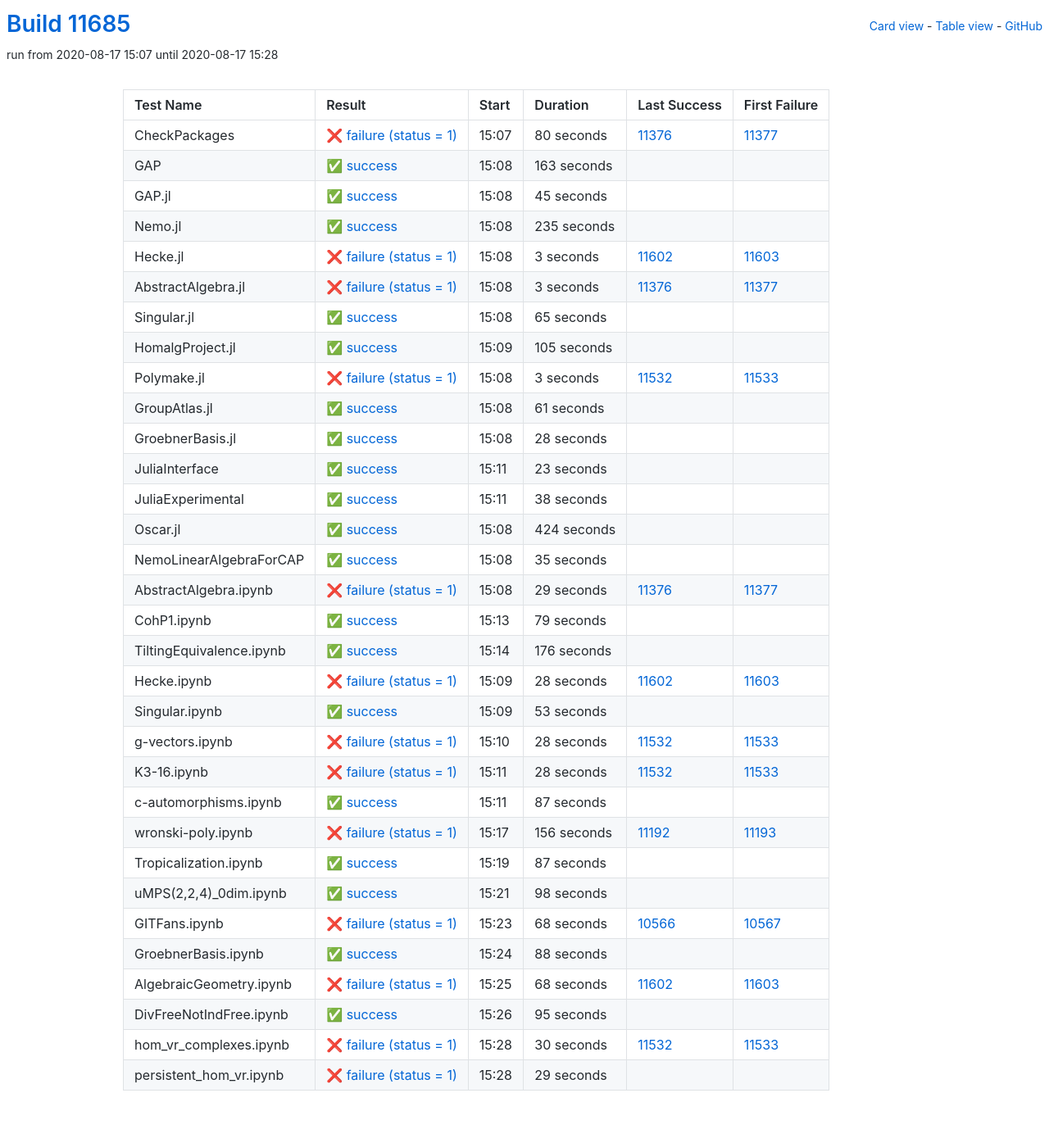
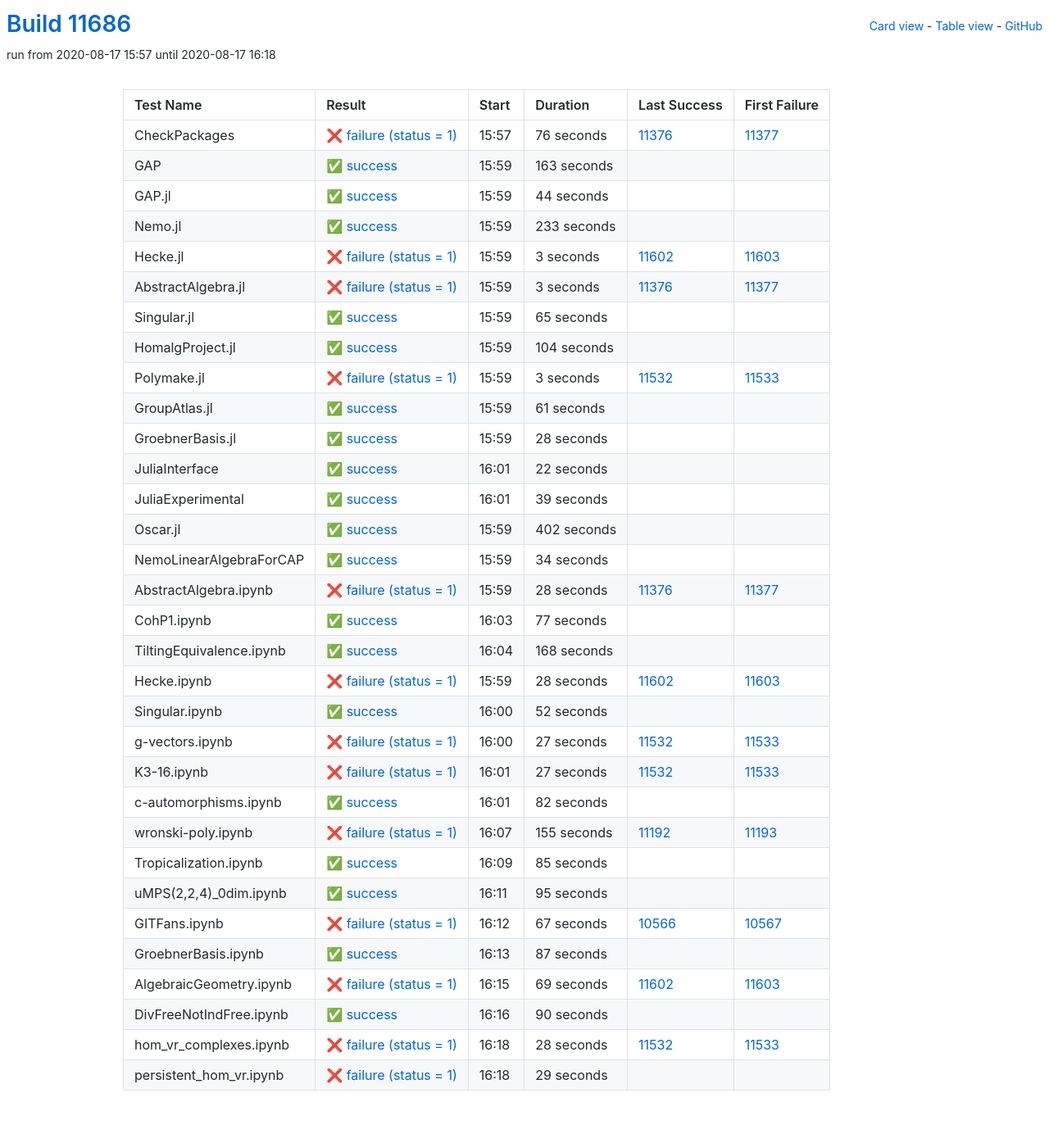
Before and after one commit to oscar-system/oscar-ci-status, a Jekyll site: the page built from table.html, in a window 1280 px wide. Shown: the whole page at 82% size. Built offline with Jekyll 4.4.1, drawn with Linux system fonts in a browser that asks for light colours.

Commit message:
Build #11686

```diff
--- a/_data/ci.yml
+++ b/_data/ci.yml
@@ -1,6 +1,6 @@
 ---
-build: 11685
-build_url: https://oscarci.mathematik.uni-kl.de/job/oscar/11685/
+build: 11686
+build_url: https://oscarci.mathematik.uni-kl.de/job/oscar/11686/
 job: oscar
 organization: oscar-system
 repo: oscar-ci-status
@@ -8,20 +8,20 @@
 tests:
 - name: CheckPackages
   id: checkpackages
-  log: https://oscarci.mathematik.uni-kl.de/job/oscar/11685/artifact/logs/build-11685/CheckPackages.log
-  start: 2020-08-17 15:07
+  log: https://oscarci.mathematik.uni-kl.de/job/oscar/11686/artifact/logs/build-11686/CheckPackages.log
+  start: 2020-08-17 15:57
   success: false
   exitcode: 1
   status: failure
-  duration: 80
+  duration: 76
   last_success: 11376
   last_success_url: https://oscarci.mathematik.uni-kl.de/job/oscar/11376/
   first_failure: 11377
   first_failure_url: https://oscarci.mathematik.uni-kl.de/job/oscar/11377/
 - name: GAP
   id: gap
-  log: https://oscarci.mathematik.uni-kl.de/job/oscar/11685/artifact/logs/build-11685/GAP.log
-  start: 2020-08-17 15:08
+  log: https://oscarci.mathematik.uni-kl.de/job/oscar/11686/artifact/logs/build-11686/GAP.log
+  start: 2020-08-17 15:59
   success: true
   exitcode: 0
   status: success
@@ -32,32 +32,32 @@
   first_failure_url:
 - name: GAP.jl
   id: gap-jl
-  log: https://oscarci.mathematik.uni-kl.de/job/oscar/11685/artifact/logs/build-11685/GAP.jl.log
-  start: 2020-08-17 15:08
+  log: https://oscarci.mathematik.uni-kl.de/job/oscar/11686/artifact/logs/build-11686/GAP.jl.log
+  start: 2020-08-17 15:59
   success: true
   exitcode: 0
   status: success
-  duration: 45
+  duration: 44
   last_success: false
   last_success_url:
   first_failure: false
   first_failure_url:
 - name: Nemo.jl
   id: nemo-jl
-  log: https://oscarci.mathematik.uni-kl.de/job/oscar/11685/artifact/logs/build-11685/Nemo.jl.log
-  start: 2020-08-17 15:08
+  log: https://oscarci.mathematik.uni-kl.de/job/oscar/11686/artifact/logs/build-11686/Nemo.jl.log
+  start: 2020-08-17 15:59
   success: true
   exitcode: 0
   status: success
-  duration: 235
+  duration: 233
   last_success: false
   last_success_url:
   first_failure: false
   first_failure_url:
 - name: Hecke.jl
   id: hecke-jl
-  log: https://oscarci.mathematik.uni-kl.de/job/oscar/11685/artifact/logs/build-11685/Hecke.jl.log
-  start: 2020-08-17 15:08
+  log: https://oscarci.mathematik.uni-kl.de/job/oscar/11686/artifact/logs/build-11686/Hecke.jl.log
+  start: 2020-08-17 15:59
   success: false
   exitcode: 1
   status: failure
@@ -68,8 +68,8 @@
   first_failure_url: https://oscarci.mathematik.uni-kl.de/job/oscar/11603/
 - name: AbstractAlgebra.jl
   id: abstractalgebra-jl
-  log: https://oscarci.mathematik.uni-kl.de/job/oscar/11685/artifact/logs/build-11685/AbstractAlgebra.jl.log
-  start: 2020-08-17 15:08
+  log: https://oscarci.mathematik.uni-kl.de/job/oscar/11686/artifact/logs/build-11686/AbstractAlgebra.jl.log
+  start: 2020-08-17 15:59
   success: false
   exitcode: 1
   status: failure
@@ -80,8 +80,8 @@
   first_failure_url: https://oscarci.mathematik.uni-kl.de/job/oscar/11377/
 - name: Singular.jl
   id: singular-jl
-  log: https://oscarci.mathematik.uni-kl.de/job/oscar/11685/artifact/logs/build-11685/Singular.jl.log
-  start: 2020-08-17 15:08
+  log: https://oscarci.mathematik.uni-kl.de/job/oscar/11686/artifact/logs/build-11686/Singular.jl.log
+  start: 2020-08-17 15:59
   success: true
   exitcode: 0
   status: success
@@ -92,20 +92,20 @@
   first_failure_url:
 - name: HomalgProject.jl
   id: homalgproject-jl
-  log: https://oscarci.mathematik.uni-kl.de/job/oscar/11685/artifact/logs/build-11685/HomalgProject.jl.log
-  start: 2020-08-17 15:09
+  log: https://oscarci.mathematik.uni-kl.de/job/oscar/11686/artifact/logs/build-11686/HomalgProject.jl.log
+  start: 2020-08-17 15:59
   success: true
   exitcode: 0
   status: success
-  duration: 105
+  duration: 104
   last_success: false
   last_success_url:
   first_failure: false
   first_failure_url:
 - name: Polymake.jl
   id: polymake-jl
-  log: https://oscarci.mathematik.uni-kl.de/job/oscar/11685/artifact/logs/build-11685/Polymake.jl.log
-  start: 2020-08-17 15:08
+  log: https://oscarci.mathematik.uni-kl.de/job/oscar/11686/artifact/logs/build-11686/Polymake.jl.log
+  start: 2020-08-17 15:59
   success: false
   exitcode: 1
   status: failure
@@ -116,8 +116,8 @@
   first_failure_url: https://oscarci.mathematik.uni-kl.de/job/oscar/11533/
 - name: GroupAtlas.jl
   id: groupatlas-jl
-  log: https://oscarci.mathematik.uni-kl.de/job/oscar/11685/artifact/logs/build-11685/GroupAtlas.jl.log
-  start: 2020-08-17 15:08
+  log: https://oscarci.mathematik.uni-kl.de/job/oscar/11686/artifact/logs/build-11686/GroupAtlas.jl.log
+  start: 2020-08-17 15:59
   success: true
   exitcode: 0
   status: success
@@ -128,8 +128,8 @@
   first_failure_url:
 - name: GroebnerBasis.jl
   id: groebnerbasis-jl
-  log: https://oscarci.mathematik.uni-kl.de/job/oscar/11685/artifact/logs/build-11685/GroebnerBasis.jl.log
-  start: 2020-08-17 15:08
+  log: https://oscarci.mathematik.uni-kl.de/job/oscar/11686/artifact/logs/build-11686/GroebnerBasis.jl.log
+  start: 2020-08-17 15:59
   success: true
   exitcode: 0
   status: success
@@ -140,92 +140,92 @@
   first_failure_url:
 - name: JuliaInterface
   id: juliainterface
-  log: https://oscarci.mathematik.uni-kl.de/job/oscar/11685/artifact/logs/build-11685/JuliaInterface.log
-  start: 2020-08-17 15:11
+  log: https://oscarci.mathematik.uni-kl.de/job/oscar/11686/artifact/logs/build-11686/JuliaInterface.log
+  start: 2020-08-17 16:01
   success: true
   exitcode: 0
   status: success
-  duration: 23
+  duration: 22
   last_success: false
   last_success_url:
   first_failure: false
   first_failure_url:
 - name: JuliaExperimental
   id: juliaexperimental
-  log: https://oscarci.mathematik.uni-kl.de/job/oscar/11685/artifact/logs/build-11685/JuliaExperimental.log
-  start: 2020-08-17 15:11
+  log: https://oscarci.mathematik.uni-kl.de/job/oscar/11686/artifact/logs/build-11686/JuliaExperimental.log
+  start: 2020-08-17 16:01
   success: true
   exitcode: 0
   status: success
-  duration: 38
+  duration: 39
   last_success: false
   last_success_url:
   first_failure: false
   first_failure_url:
 - name: Oscar.jl
   id: oscar-jl
-  log: https://oscarci.mathematik.uni-kl.de/job/oscar/11685/artifact/logs/build-11685/Oscar.jl.log
-  start: 2020-08-17 15:08
+  log: https://oscarci.mathematik.uni-kl.de/job/oscar/11686/artifact/logs/build-11686/Oscar.jl.log
+  start: 2020-08-17 15:59
   success: true
   exitcode: 0
   status: success
-  duration: 424
+  duration: 402
   last_success: false
   last_success_url:
   first_failure: false
   first_failure_url:
 - name: NemoLinearAlgebraForCAP
   id: nemolinearalgebraforcap
-  log: https://oscarci.mathematik.uni-kl.de/job/oscar/11685/artifact/logs/build-11685/NemoLinearAlgebraForCAP.log
-  start: 2020-08-17 15:08
+  log: https://oscarci.mathematik.uni-kl.de/job/oscar/11686/artifact/logs/build-11686/NemoLinearAlgebraForCAP.log
+  start: 2020-08-17 15:59
   success: true
   exitcode: 0
   status: success
-  duration: 35
+  duration: 34
   last_success: false
   last_success_url:
   first_failure: false
   first_failure_url:
 - name: AbstractAlgebra.ipynb
   id: abstractalgebra-ipynb
-  log: https://oscarci.mathematik.uni-kl.de/job/oscar/11685/artifact/logs/build-11685/AbstractAlgebra.ipynb.log
-  start: 2020-08-17 15:08
+  log: https://oscarci.mathematik.uni-kl.de/job/oscar/11686/artifact/logs/build-11686/AbstractAlgebra.ipynb.log
+  start: 2020-08-17 15:59
   success: false
   exitcode: 1
   status: failure
-  duration: 29
+  duration: 28
   last_success: 11376
   last_success_url: https://oscarci.mathematik.uni-kl.de/job/oscar/11376/
   first_failure: 11377
   first_failure_url: https://oscarci.mathematik.uni-kl.de/job/oscar/11377/
 - name: CohP1.ipynb
   id: cohp1-ipynb
-  log: https://oscarci.mathematik.uni-kl.de/job/oscar/11685/artifact/logs/build-11685/CohP1.ipynb.log
-  start: 2020-08-17 15:13
+  log: https://oscarci.mathematik.uni-kl.de/job/oscar/11686/artifact/logs/build-11686/CohP1.ipynb.log
+  start: 2020-08-17 16:03
   success: true
   exitcode: 0
   status: success
-  duration: 79
+  duration: 77
   last_success: false
   last_success_url:
   first_failure: false
   first_failure_url:
 - name: TiltingEquivalence.ipynb
   id: tiltingequivalence-ipynb
-  log: https://oscarci.mathematik.uni-kl.de/job/oscar/11685/artifact/logs/build-11685/TiltingEquivalence.ipynb.log
-  start: 2020-08-17 15:14
+  log: https://oscarci.mathematik.uni-kl.de/job/oscar/11686/artifact/logs/build-11686/TiltingEquivalence.ipynb.log
+  start: 2020-08-17 16:04
   success: true
   exitcode: 0
   status: success
-  duration: 176
+  duration: 168
   last_success: false
   last_success_url:
   first_failure: false
   first_failure_url:
 - name: Hecke.ipynb
   id: hecke-ipynb
-  log: https://oscarci.mathematik.uni-kl.de/job/oscar/11685/artifact/logs/build-11685/Hecke.ipynb.log
-  start: 2020-08-17 15:09
+  log: https://oscarci.mathematik.uni-kl.de/job/oscar/11686/artifact/logs/build-11686/Hecke.ipynb.log
+  start: 2020-08-17 15:59
   success: false
   exitcode: 1
   status: failure
@@ -236,20 +236,140 @@
   first_failure_url: https://oscarci.mathematik.uni-kl.de/job/oscar/11603/
 - name: Singular.ipynb
   id: singular-ipynb
-  log: https://oscarci.mathematik.uni-kl.de/job/oscar/11685/artifact/logs/build-11685/Singular.ipynb.log
-  start: 2020-08-17 15:09
+  log: https://oscarci.mathematik.uni-kl.de/job/oscar/11686/artifact/logs/build-11686/Singular.ipynb.log
+  start: 2020-08-17 16:00
   success: true
   exitcode: 0
   status: success
-  duration: 53
+  duration: 52
   last_success: false
   last_success_url:
   first_failure: false
   first_failure_url:
 - name: g-vectors.ipynb
   id: g-vectors-ipynb
-  log: https://oscarci.mathematik.uni-kl.de/job/oscar/11685/artifact/logs/build-11685/g-vectors.ipynb.log
-  start: 2020-08-17 15:10
+  log: https://oscarci.mathematik.uni-kl.de/job/oscar/11686/artifact/logs/build-11686/g-vectors.ipynb.log
+  start: 2020-08-17 16:00
+  success: false
+  exitcode: 1
+  status: failure
+  duration: 27
+  last_success: 11532
+  last_success_url: https://oscarci.mathematik.uni-kl.de/job/oscar/11532/
+  first_failure: 11533
+  first_failure_url: https://oscarci.mathematik.uni-kl.de/job/oscar/11533/
+- name: K3-16.ipynb
+  id: k3-16-ipynb
+  log: https://oscarci.mathematik.uni-kl.de/job/oscar/11686/artifact/logs/build-11686/K3-16.ipynb.log
+  start: 2020-08-17 16:01
+  success: false
+  exitcode: 1
+  status: failure
+  duration: 27
+  last_success: 11532
+  last_success_url: https://oscarci.mathematik.uni-kl.de/job/oscar/11532/
+  first_failure: 11533
+  first_failure_url: https://oscarci.mathematik.uni-kl.de/job/oscar/11533/
+- name: c-automorphisms.ipynb
+  id: c-automorphisms-ipynb
+  log: https://oscarci.mathematik.uni-kl.de/job/oscar/11686/artifact/logs/build-11686/c-automorphisms.ipynb.log
+  start: 2020-08-17 16:01
+  success: true
+  exitcode: 0
+  status: success
+  duration: 82
+  last_success: false
+  last_success_url:
+  first_failure: false
+  first_failure_url:
+- name: wronski-poly.ipynb
+  id: wronski-poly-ipynb
+  log: https://oscarci.mathematik.uni-kl.de/job/oscar/11686/artifact/logs/build-11686/wronski-poly.ipynb.log
+  start: 2020-08-17 16:07
+  success: false
+  exitcode: 1
+  status: failure
+  duration: 155
+  last_success: 11192
+  last_success_url: https://oscarci.mathematik.uni-kl.de/job/oscar/11192/
+  first_failure: 11193
+  first_failure_url: https://oscarci.mathematik.uni-kl.de/job/oscar/11193/
+- name: Tropicalization.ipynb
+  id: tropicalization-ipynb
+  log: https://oscarci.mathematik.uni-kl.de/job/oscar/11686/artifact/logs/build-11686/Tropicalization.ipynb.log
+  start: 2020-08-17 16:09
+  success: true
+  exitcode: 0
+  status: success
+  duration: 85
+  last_success: false
+  last_success_url:
+  first_failure: false
+  first_failure_url:
+- name: uMPS(2,2,4)_0dim.ipynb
+  id: umps-2-2-4-0dim-ipynb
+  log: https://oscarci.mathematik.uni-kl.de/job/oscar/11686/artifact/logs/build-11686/uMPS-2-2-4-_0dim.ipynb.log
+  start: 2020-08-17 16:11
+  success: true
+  exitcode: 0
+  status: success
+  duration: 95
+  last_success: false
+  last_success_url:
+  first_failure: false
+  first_failure_url:
+- name: GITFans.ipynb
+  id: gitfans-ipynb
+  log: https://oscarci.mathematik.uni-kl.de/job/oscar/11686/artifact/logs/build-11686/GITFans.ipynb.log
+  start: 2020-08-17 16:12
+  success: false
+  exitcode: 1
+  status: failure
+  duration: 67
+  last_success: 10566
+  last_success_url: https://oscarci.mathematik.uni-kl.de/job/oscar/10566/
+  first_failure: 10567
+  first_failure_url: https://oscarci.mathematik.uni-kl.de/job/oscar/10567/
+- name: GroebnerBasis.ipynb
+  id: groebnerbasis-ipynb
+  log: https://oscarci.mathematik.uni-kl.de/job/oscar/11686/artifact/logs/build-11686/GroebnerBasis.ipynb.log
+  start: 2020-08-17 16:13
+  success: true
+  exitcode: 0
+  status: success
+  duration: 87
+  last_success: false
+  last_success_url:
+  first_failure: false
+  first_failure_url:
+- name: AlgebraicGeometry.ipynb
+  id: algebraicgeometry-ipynb
+  log: https://oscarci.mathematik.uni-kl.de/job/oscar/11686/artifact/logs/build-11686/AlgebraicGeometry.ipynb.log
+  start: 2020-08-17 16:15
+  success: false
+  exitcode: 1
+  status: failure
+  duration: 69
+  last_success: 11602
+  last_success_url: https://oscarci.mathematik.uni-kl.de/job/oscar/11602/
+  first_failure: 11603
+  first_failure_url: https://oscarci.mathematik.uni-kl.de/job/oscar/11603/
+- name: DivFreeNotIndFree.ipynb
+  id: divfreenotindfree-ipynb
+  log: https://oscarci.mathematik.uni-kl.de/job/oscar/11686/artifact/logs/build-11686/DivFreeNotIndFree.ipynb.log
+  start: 2020-08-17 16:16
+  success: true
+  exitcode: 0
+  status: success
+  duration: 90
+  last_success: false
+  last_success_url:
+  first_failure: false
+  first_failure_url:
+- name: hom_vr_complexes.ipynb
+  id: hom-vr-complexes-ipynb
+  log: https://oscarci.mathematik.uni-kl.de/job/oscar/11686/artifact/logs/build-11686/hom_vr_complexes.ipynb.log
+  start: 2020-08-17 16:18
   success: false
   exitcode: 1
   status: failure
@@ -258,130 +378,10 @@
   last_success_url: https://oscarci.mathematik.uni-kl.de/job/oscar/11532/
   first_failure: 11533
   first_failure_url: https://oscarci.mathematik.uni-kl.de/job/oscar/11533/
-- name: K3-16.ipynb
-  id: k3-16-ipynb
-  log: https://oscarci.mathematik.uni-kl.de/job/oscar/11685/artifact/logs/build-11685/K3-16.ipynb.log
-  start: 2020-08-17 15:11
-  success: false
-  exitcode: 1
-  status: failure
-  duration: 28
-  last_success: 11532
-  last_success_url: https://oscarci.mathematik.uni-kl.de/job/oscar/11532/
-  first_failure: 11533
-  first_failure_url: https://oscarci.mathematik.uni-kl.de/job/oscar/11533/
-- name: c-automorphisms.ipynb
-  id: c-automorphisms-ipynb
-  log: https://oscarci.mathematik.uni-kl.de/job/oscar/11685/artifact/logs/build-11685/c-automorphisms.ipynb.log
-  start: 2020-08-17 15:11
-  success: true
-  exitcode: 0
-  status: success
-  duration: 87
-  last_success: false
-  last_success_url:
-  first_failure: false
-  first_failure_url:
-- name: wronski-poly.ipynb
-  id: wronski-poly-ipynb
-  log: https://oscarci.mathematik.uni-kl.de/job/oscar/11685/artifact/logs/build-11685/wronski-poly.ipynb.log
-  start: 2020-08-17 15:17
-  success: false
-  exitcode: 1
-  status: failure
-  duration: 156
-  last_success: 11192
-  last_success_url: https://oscarci.mathematik.uni-kl.de/job/oscar/11192/
-  first_failure: 11193
-  first_failure_url: https://oscarci.mathematik.uni-kl.de/job/oscar/11193/
-- name: Tropicalization.ipynb
-  id: tropicalization-ipynb
-  log: https://oscarci.mathematik.uni-kl.de/job/oscar/11685/artifact/logs/build-11685/Tropicalization.ipynb.log
-  start: 2020-08-17 15:19
-  success: true
-  exitcode: 0
-  status: success
-  duration: 87
-  last_success: false
-  last_success_url:
-  first_failure: false
-  first_failure_url:
-- name: uMPS(2,2,4)_0dim.ipynb
-  id: umps-2-2-4-0dim-ipynb
-  log: https://oscarci.mathematik.uni-kl.de/job/oscar/11685/artifact/logs/build-11685/uMPS-2-2-4-_0dim.ipynb.log
-  start: 2020-08-17 15:21
-  success: true
-  exitcode: 0
-  status: success
-  duration: 98
-  last_success: false
-  last_success_url:
-  first_failure: false
-  first_failure_url:
-- name: GITFans.ipynb
-  id: gitfans-ipynb
-  log: https://oscarci.mathematik.uni-kl.de/job/oscar/11685/artifact/logs/build-11685/GITFans.ipynb.log
-  start: 2020-08-17 15:23
-  success: false
-  exitcode: 1
-  status: failure
-  duration: 68
-  last_success: 10566
-  last_success_url: https://oscarci.mathematik.uni-kl.de/job/oscar/10566/
-  first_failure: 10567
-  first_failure_url: https://oscarci.mathematik.uni-kl.de/job/oscar/10567/
-- name: GroebnerBasis.ipynb
-  id: groebnerbasis-ipynb
-  log: https://oscarci.mathematik.uni-kl.de/job/oscar/11685/artifact/logs/build-11685/GroebnerBasis.ipynb.log
-  start: 2020-08-17 15:24
-  success: true
-  exitcode: 0
-  status: success
-  duration: 88
-  last_success: false
-  last_success_url:
-  first_failure: false
-  first_failure_url:
-- name: AlgebraicGeometry.ipynb
-  id: algebraicgeometry-ipynb
-  log: https://oscarci.mathematik.uni-kl.de/job/oscar/11685/artifact/logs/build-11685/AlgebraicGeometry.ipynb.log
-  start: 2020-08-17 15:25
-  success: false
-  exitcode: 1
-  status: failure
-  duration: 68
-  last_success: 11602
-  last_success_url: https://oscarci.mathematik.uni-kl.de/job/oscar/11602/
-  first_failure: 11603
-  first_failure_url: https://oscarci.mathematik.uni-kl.de/job/oscar/11603/
-- name: DivFreeNotIndFree.ipynb
-  id: divfreenotindfree-ipynb
-  log: https://oscarci.mathematik.uni-kl.de/job/oscar/11685/artifact/logs/build-11685/DivFreeNotIndFree.ipynb.log
-  start: 2020-08-17 15:26
-  success: true
-  exitcode: 0
-  status: success
-  duration: 95
-  last_success: false
-  last_success_url:
-  first_failure: false
-  first_failure_url:
-- name: hom_vr_complexes.ipynb
-  id: hom-vr-complexes-ipynb
-  log: https://oscarci.mathematik.uni-kl.de/job/oscar/11685/artifact/logs/build-11685/hom_vr_complexes.ipynb.log
-  start: 2020-08-17 15:28
-  success: false
-  exitcode: 1
-  status: failure
-  duration: 30
-  last_success: 11532
-  last_success_url: https://oscarci.mathematik.uni-kl.de/job/oscar/11532/
-  first_failure: 11533
-  first_failure_url: https://oscarci.mathematik.uni-kl.de/job/oscar/11533/
 - name: persistent_hom_vr.ipynb
   id: persistent-hom-vr-ipynb
-  log: https://oscarci.mathematik.uni-kl.de/job/oscar/11685/artifact/logs/build-11685/persistent_hom_vr.ipynb.log
-  start: 2020-08-17 15:28
+  log: https://oscarci.mathematik.uni-kl.de/job/oscar/11686/artifact/logs/build-11686/persistent_hom_vr.ipynb.log
+  start: 2020-08-17 16:18
   success: false
   exitcode: 1
   status: failure
```
Also changed, not shown: README.md.
